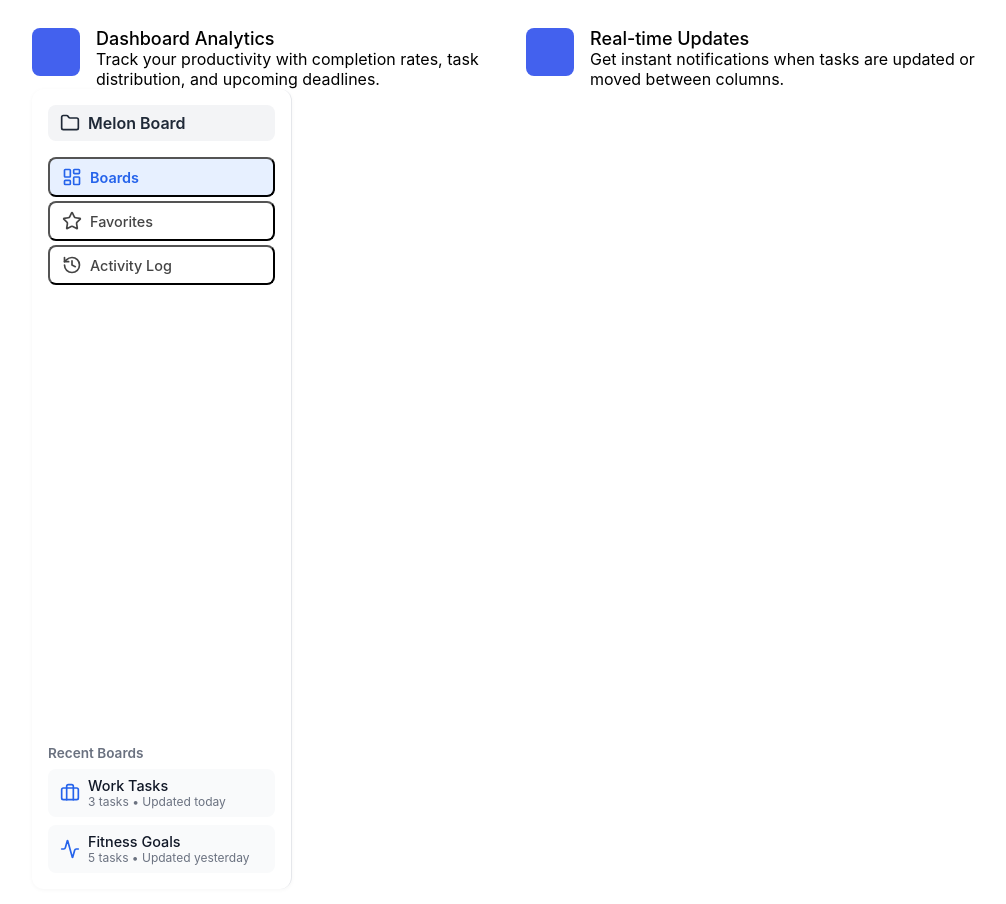
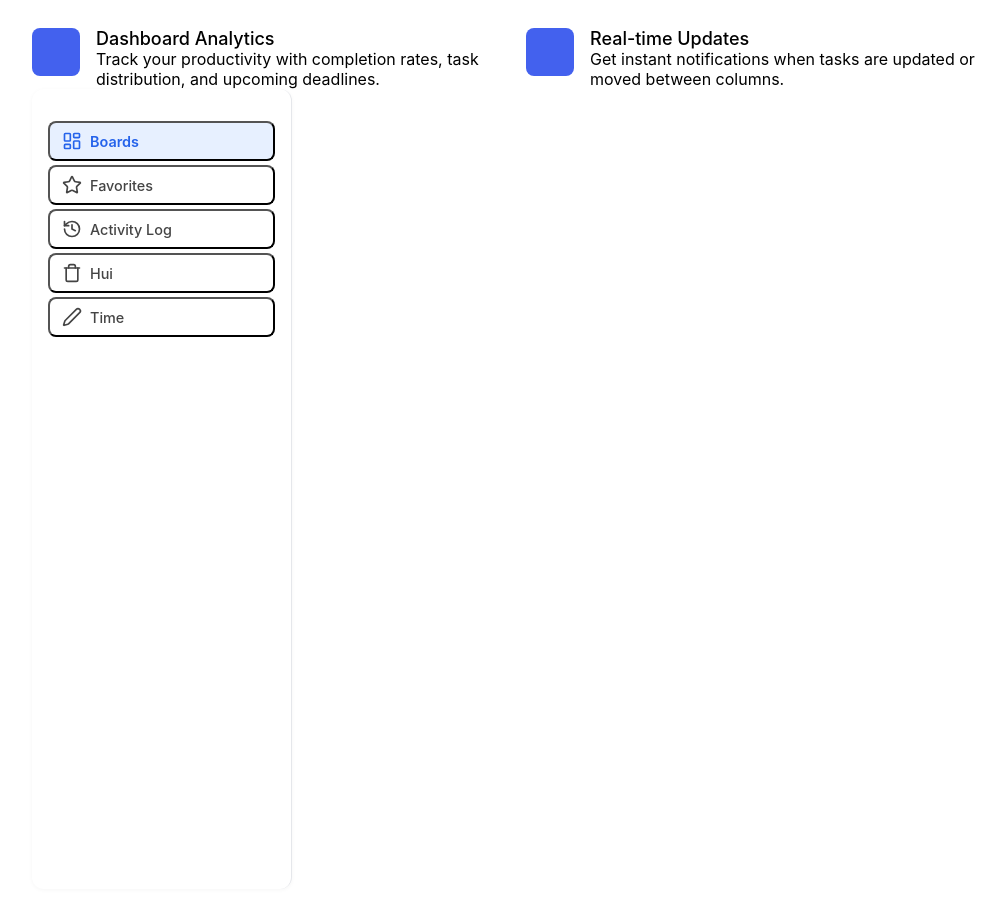
Before and after one commit to Gurov540/TaskFlow_, a React (Vite) app: page / in a window 1280 px wide. Shown: the part 572-1476 px from the top of the page, without its empty margins (128-1134 px from the left). Built offline with nearby package versions, Linux system fonts and the light colour scheme.

Commit message:
add new tabs

```diff
--- a/src/widgets/SideBar/SideBar.tsx
+++ b/src/widgets/SideBar/SideBar.tsx
@@ -10,36 +10,13 @@ export const SideBar: React.FC = () => {
     { label: "Boards", icon: <Icon name="layout-dashboard" /> },
     { label: "Favorites", icon: <Icon name="star" /> },
     { label: "Activity Log", icon: <Icon name="history" /> },
-  ];
-
-  const recentBoards = [
-    {
-      id: 1,
-      name: "Work Tasks",
-      icon: <Icon name="briefcase" />,
-      tasks: 3,
-      updated: "Updated today",
-    },
-    {
-      id: 2,
-      name: "Fitness Goals",
-      icon: <Icon name="activity" />,
-      tasks: 5,
-      updated: "Updated yesterday",
-    },
+    { label: "Hui", icon: <Icon name="trash" /> },
+    { label: "Time", icon: <Icon name="pen" /> },
   ];
 
   return (
     <aside className={styles.sidebar}>
-      {/* Верхняя часть */}
       <div>
-        {/* Текущая доска */}
-        <div className={styles.currentBoard}>
-          <Icon name="folder" />
-          <span>Melon Board</span>
-        </div>
-
-        {/* Навигация */}
         <nav className={styles.nav}>
           {navTabs.map((tab) => (
             <Tab
@@ -52,26 +29,6 @@ export const SideBar: React.FC = () => {
           ))}
         </nav>
       </div>
-
-      {/* Недавние доски */}
-      <div className={styles.recent}>
-        <h4 className={styles.recentTitle}>Recent Boards</h4>
-        <div className={styles.recentList}>
-          {recentBoards.map((board) => (
-            <div key={board.id} className={styles.recentItem}>
-              <div className={styles.recentInfo}>
-                <span className={styles.icon}>{board.icon}</span>
-                <div>
-                  <p className={styles.boardName}>{board.name}</p>
-                  <p className={styles.boardMeta}>
-                    {board.tasks} tasks • {board.updated}
-                  </p>
-                </div>
-              </div>
-            </div>
-          ))}
-        </div>
-      </div>
     </aside>
   );
 };
```
